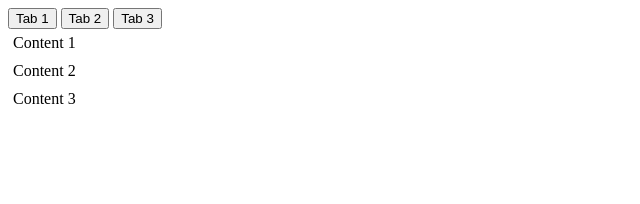
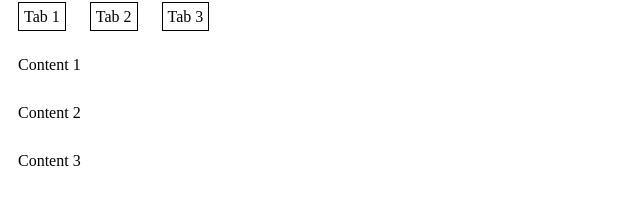
Before and after one commit to marknach/sample-tabs, a plain HTML site: page index.html in a window 1280 px wide. Shown: the whole page, without its empty margins (0-640 px from the left). Drawn offline with Linux system fonts and the light colour scheme.

Commit message:
tweaking style a bit

```diff
--- a/app.css
+++ b/app.css
@@ -1,8 +1,20 @@
 div {
-  padding: 5px;
+  margin: 10px;
+  padding-top: 20px;
 }
 
-button.active {
+span.tab-button {
+  margin: 5px 10px;
+  padding: 5px;
+  border: 1px solid black;
+}
+
+span.active.tab-button {
   color: #FFF;
   background-color: blue;
+  border: none;
 }
+
+span:hover {
+  cursor: hand;
+}
--- a/index.html
+++ b/index.html
@@ -3,9 +3,9 @@
     <link rel="stylesheet" type="text/css" href="app.css">
   </head>
   <body>
-    <button class='tab-button' data-tab='tab1'>Tab 1</button>
-    <button class='tab-button' data-tab='tab2'>Tab 2</button>
-    <button class='tab-button' data-tab='tab3'>Tab 3</button>
+    <span class='tab-button' data-tab='tab1'>Tab 1</span>
+    <span class='tab-button' data-tab='tab2'>Tab 2</span>
+    <span class='tab-button' data-tab='tab3'>Tab 3</span>
     <div id='tab1' class='content'>Content 1</div>
     <div id='tab2' class='content'>Content 2</div>
     <div id='tab3' class='content'>Content 3</div>
```
